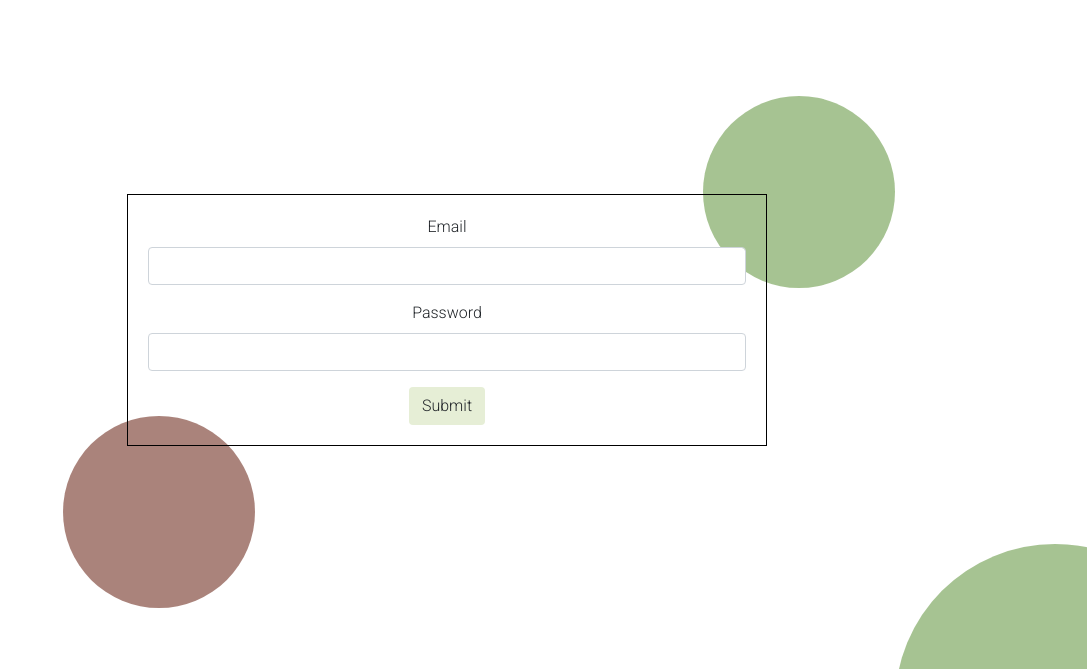
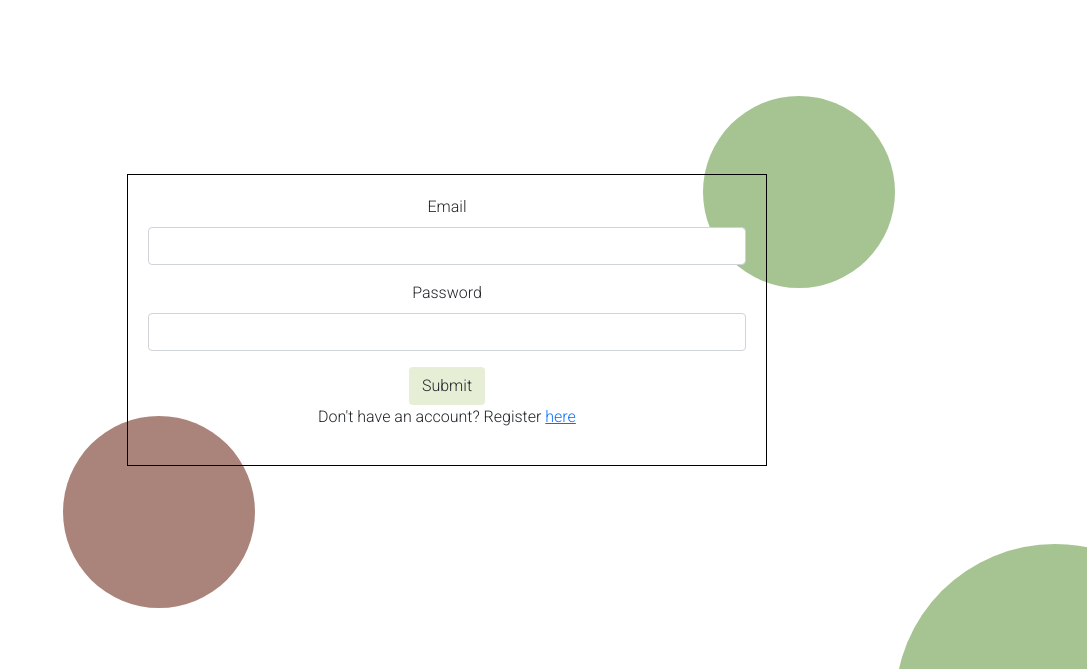
Before and after one commit to Ken-mbira/BLOG_SPOT, a Python web app: template app/templates/auth/login.html in a window 1280 px wide. Shown: the part 64-733 px from the top of the page, without its empty margins (193-1280 px from the left). Run offline with Jinja, Linux system fonts and the light colour scheme; the template is opened without the code that fills it, so the values that code supplies are empty, except form fields; form fields are guessed from the names that the template uses.

Commit message:
add a link to the registration form on the login form

```diff
--- a/app/templates/auth/login.html
+++ b/app/templates/auth/login.html
@@ -9,6 +9,9 @@
             {{ form.password.label(class="form-label")}}{{ form.password(class="form-control")}}
         </div>
         {{form.submit(class="btn")}}
+        <div class="mb-3">
+            <p>Don't have an account? Register <a href="{{ url_for('auth.register')}}">here</a></p>
+        </div>
     </form>
     <div class="page-circle-1"></div>
     <div class="page-circle-2"></div>
```
